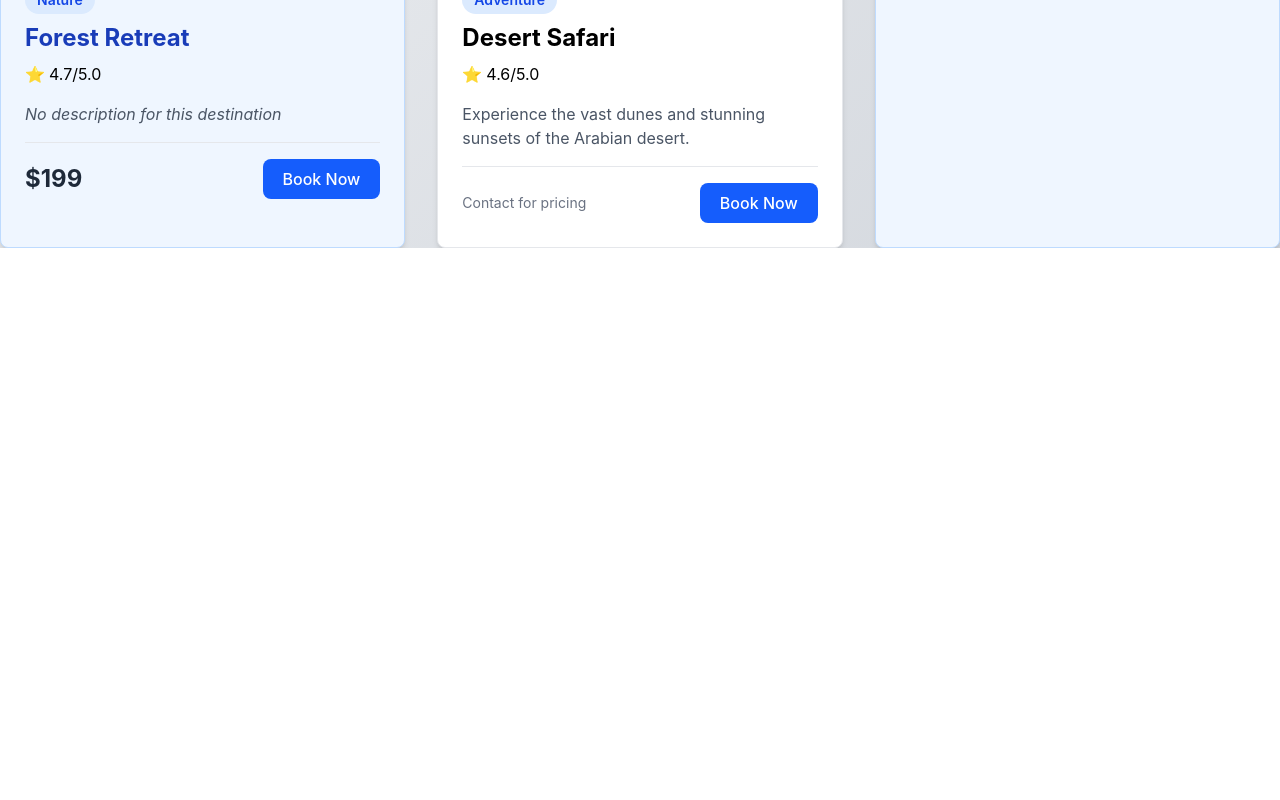
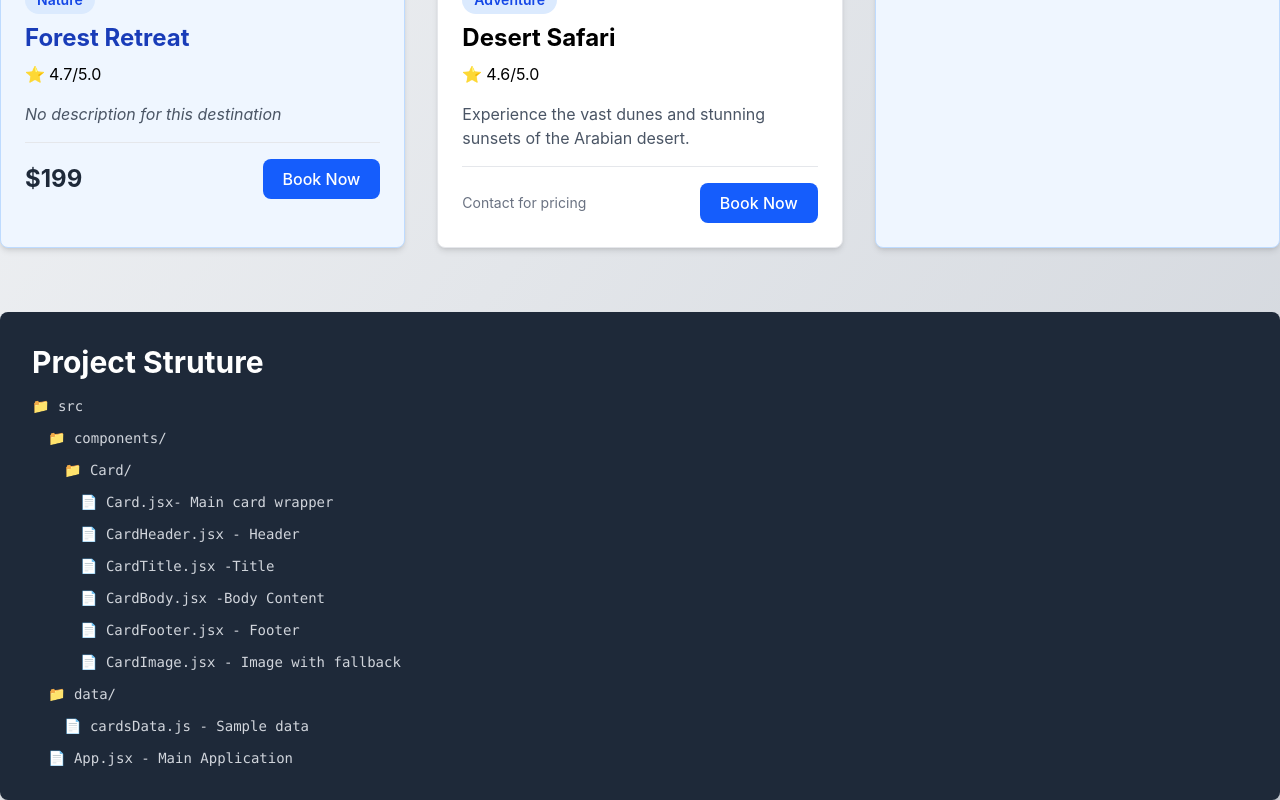
Before and after one commit to bobbyDeepak1415/card_01, a React (Vite) app: page / in a window 1280 px wide. Shown: the part 906-1706 px from the top of the page. Before the commit the page ends 1154 px from the top, so only its background shows below. Built offline with nearby package versions, Linux system fonts and the light colour scheme.

Commit message:
setup done

```diff
--- a/src/App.jsx
+++ b/src/App.jsx
@@ -18,7 +18,6 @@ function App() {
             Reusable card component with dynamic data
           </p>
         </div>
-
         <div className="grid grid-cols-1 md:grid-cols-2 lg:grid-cols-3 gap-8">
           {cardsData.map((card) => (
             <Card
@@ -81,6 +80,25 @@ function App() {
             </Card>
           ))}
         </div>
+        <div className="mt-16">
+          <Card variant="dark" padding="large">
+            <h2 className="text-3xl font-bold mb-4">Project Struture</h2>
+            <div className="space-y-3 text-gray-300 font-mono text-sm">
+              <p>📁 src</p>
+              <p className="ml-4">📁 components/</p>
+              <p className="ml-8">📁 Card/</p>
+              <p className="ml-12">📄 Card.jsx- Main card wrapper</p>
+              <p className="ml-12">📄 CardHeader.jsx - Header</p>
+              <p className="ml-12">📄 CardTitle.jsx -Title</p>
+              <p className="ml-12">📄 CardBody.jsx -Body Content</p>
+              <p className="ml-12">📄 CardFooter.jsx - Footer</p>
+              <p className="ml-12">📄 CardImage.jsx - Image with fallback</p>
+              <p className="ml-4">📁 data/</p>
+              <p className="ml-8">📄 cardsData.js - Sample data</p>
+              <p className="ml-4">📄 App.jsx - Main Application</p>
+            </div>
+          </Card>
+        </div>
       </div>
     </div>
   );
```
Also changed, not shown: 1 other file (tests, documents, lock files or other folders).
